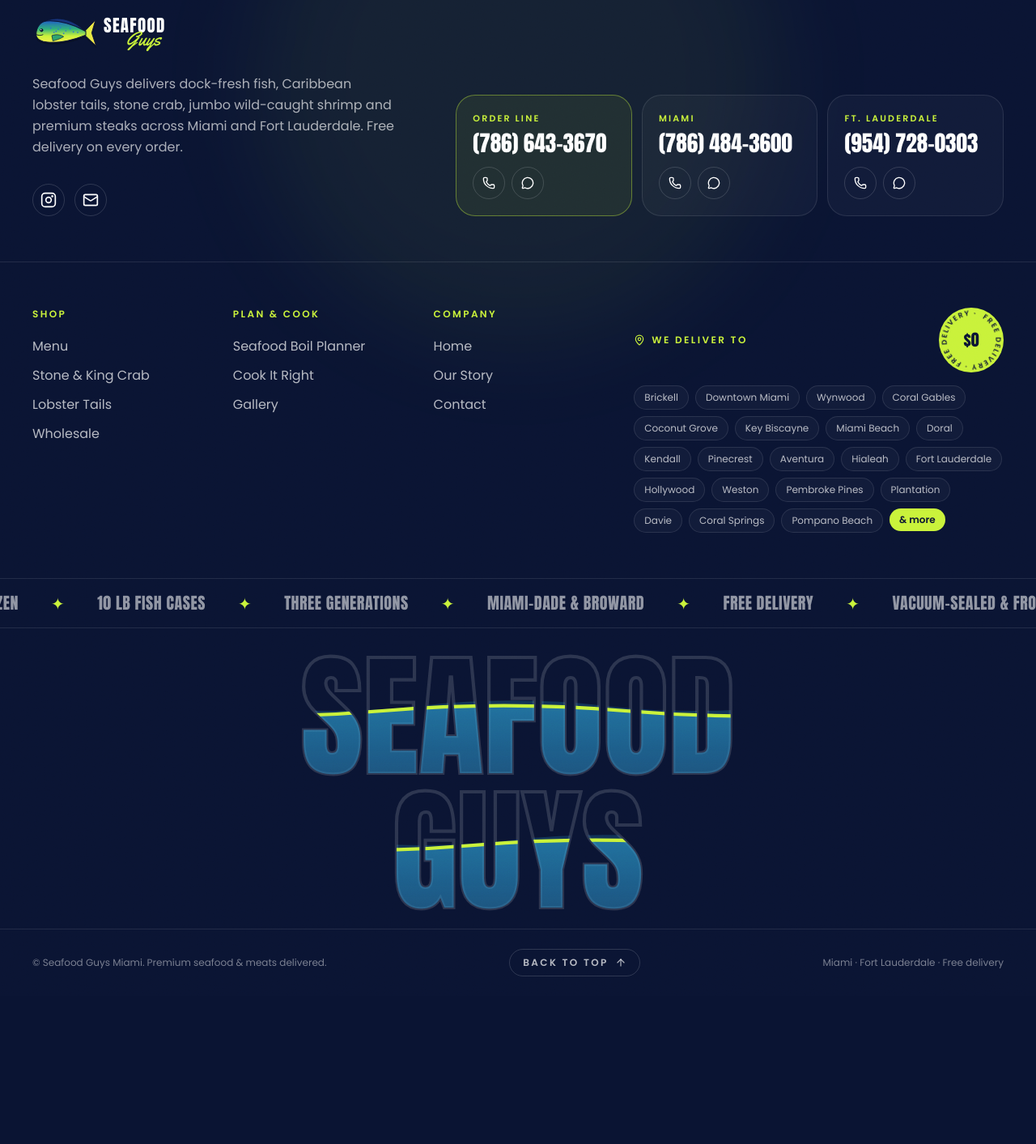
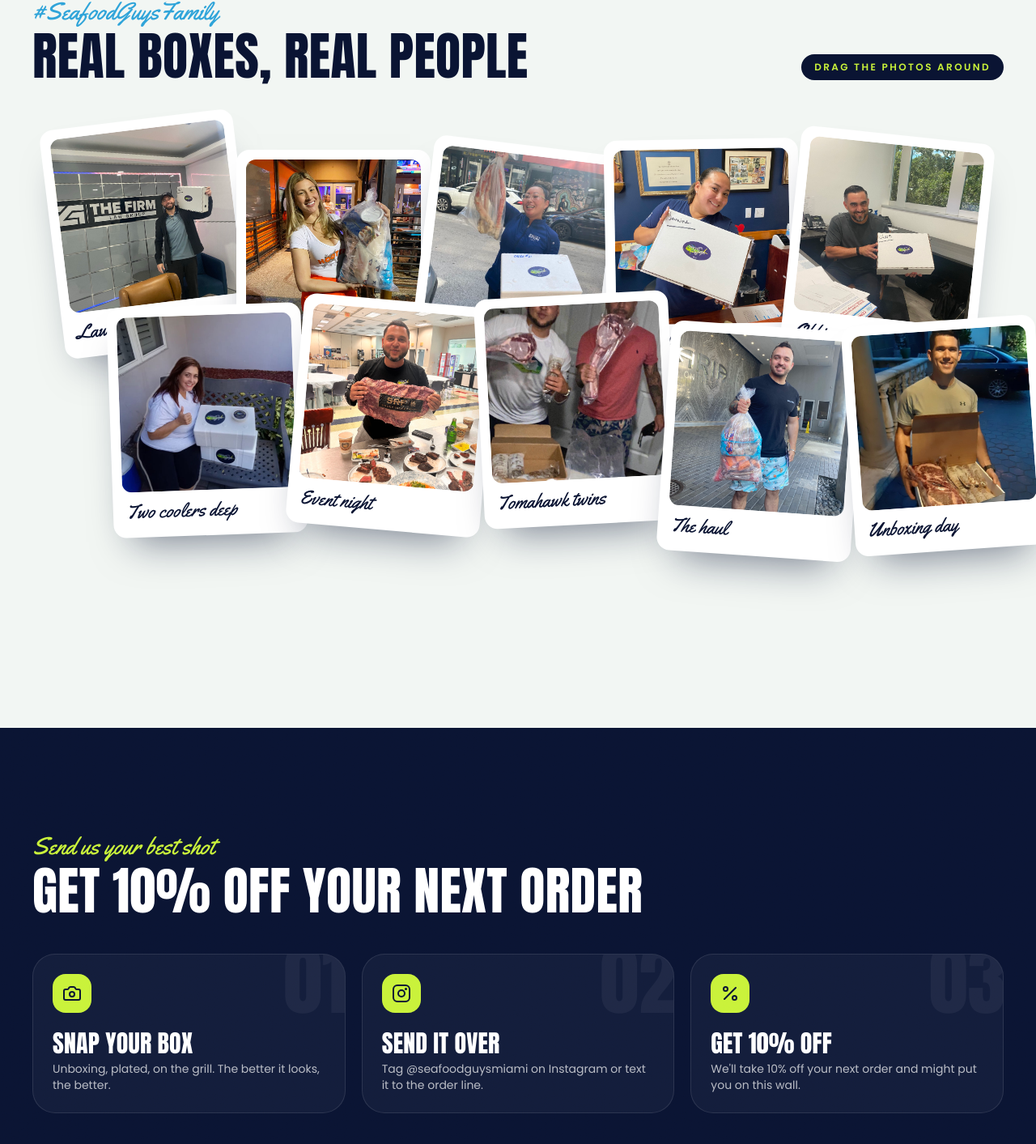
Before and after one commit to hardik-143/seafood-guys, a Next.js app: page /reviews in a window 1280 px wide. Before the commit this address had no page. Shown: the part 808-2221 px from the top of the page at 81% size. Before the commit the page ends 2038 px from the top, so only its background shows below. Built offline with nearby package versions, Linux system fonts and the light colour scheme.

Commit message:
Add wall of fame page with draggable customer polaroids
Co-Authored-By: Claude Opus 5.5 <noreply@anthropic.com>

```diff
--- /dev/null
+++ b/app/reviews/page.tsx
@@ -0,0 +1,111 @@
+import { Camera, MessageCircle, Percent } from "lucide-react";
+import type { Metadata } from "next";
+
+import { Cta } from "@/components/sections/cta";
+import { PageHeader } from "@/components/sections/page-header";
+import { type Polaroid, PolaroidWall } from "@/components/sections/polaroid-wall";
+import { InstagramIcon } from "@/components/ui/instagram-icon";
+import { photos } from "@/content/gallery";
+import { primaryPhone, site } from "@/content/site";
+
+export const metadata: Metadata = {
+  title: "Wall of Fame — Seafood Guys Customers",
+  description:
+    "Offices, chefs and families across Miami and Fort Lauderdale with their Seafood Guys boxes. Send us your best shot and get 10% off your next order.",
+};
+
+/** Short handwritten captions for the customer shots. */
+const captions: Record<string, string> = {
+  "customer-law-firm": "Law firm lunch",
+  "customer-restaurant": "Kitchen restock",
+  "customer-street": "Crab legs, check",
+  "customer-desk": "Desk delivery",
+  "customer-office": "Office drop",
+  "customer-porch": "Two coolers deep",
+  "wagyu-event": "Event night",
+  "tomahawk-crew": "Tomahawk twins",
+  "customer-haul": "The haul",
+  "customer-steak-box": "Unboxing day",
+};
+
+const wall: Polaroid[] = photos
+  .filter((p) => p.tag === "Customers")
+  .map((p) => {
+    const key = p.src.split("/").pop()?.replace(".jpg", "") ?? "";
+    return { src: p.src, alt: p.alt, caption: captions[key] ?? "Seafood Guys" };
+  });
+
+const steps = [
+  { icon: Camera, title: "Snap your box", body: "Unboxing, plated, on the grill. The better it looks, the better." },
+  { icon: InstagramIcon, title: "Send it over", body: "Tag @seafoodguysmiami on Instagram or text it to the order line." },
+  { icon: Percent, title: "Get 10% off", body: "We'll take 10% off your next order and might put you on this wall." },
+];
+
+export default function ReviewsPage() {
+  return (
+    <>
+      <PageHeader
+        image="/media/photos/customer-steak-box.jpg"
+        intro="Law firms, kitchens, porches and parties. The best review is a photo of the box."
+        kicker="Wall of fame"
+        title={
+          <>
+            The <span className="text-lime">family</span> <br /> photo album
+          </>
+        }
+      />
+
+      <section className="container py-20 md:py-28">
+        <div className="flex flex-wrap items-end justify-between gap-4">
+          <div>
+            <p className="font-script text-3xl text-mahi" data-reveal>
+              #SeafoodGuysFamily
+            </p>
+            <h2 className="mt-2 text-[clamp(2.6rem,5vw,4.6rem)] text-abyss" data-reveal>
+              Real boxes, real people
+            </h2>
+          </div>
+          <p className="hidden rounded-full bg-abyss px-4 py-2 font-semibold text-lime text-xs uppercase tracking-[0.2em] lg:block">
+            Drag the photos around
+          </p>
+        </div>
+        <div className="mt-12">
+          <PolaroidWall items={wall} />
+        </div>
+      </section>
+
+      <section className="grain relative bg-abyss py-24 text-white md:py-32">
+        <div className="container">
+          <p className="font-script text-3xl text-lime" data-reveal>
+            Send us your best shot
+          </p>
+          <h2 className="mt-2 max-w-3xl text-[clamp(2.6rem,5vw,4.6rem)]" data-reveal>
+            Get 10% off your next order
+          </h2>
+          <ol className="mt-12 grid gap-5 md:grid-cols-3" data-reveal-group>
+            {steps.map(({ icon: Icon, title, body }, i) => (
+              <li className="relative overflow-hidden rounded-[1.75rem] border border-white/10 bg-white/[0.04] p-6" key={title}>
+                <span className="absolute -top-4 -right-1 font-display text-[6rem] text-white/[0.05] leading-none">0{i + 1}</span>
+                <span className="grid size-12 place-items-center rounded-2xl bg-lime text-abyss">
+                  <Icon className="size-6" />
+                </span>
+                <h3 className="mt-6 text-3xl">{title}</h3>
+                <p className="mt-2 text-sm text-white/70">{body}</p>
+              </li>
+            ))}
+          </ol>
+          <div className="mt-10 flex flex-wrap gap-3" data-reveal>
+            <a className="inline-flex items-center gap-2 rounded-full bg-lime px-6 py-4 font-bold text-abyss uppercase tracking-wide transition hover:bg-white" href={site.instagram} rel="noreferrer" target="_blank">
+              <InstagramIcon className="size-4" /> Tag us on Instagram
+            </a>
+            <a className="inline-flex items-center gap-2 rounded-full border border-white/30 px-6 py-4 font-semibold transition hover:border-lime hover:text-lime" href={`sms:${primaryPhone.tel}?&body=${encodeURIComponent("Here's my Seafood Guys best shot!")}`}>
+              <MessageCircle className="size-4" /> Text your photo
+            </a>
+          </div>
+        </div>
+      </section>
+
+      <Cta />
+    </>
+  );
+}
--- /dev/null
+++ b/components/sections/polaroid-wall.tsx
@@ -0,0 +1,63 @@
+"use client";
+
+import { motion } from "motion/react";
+import Image from "next/image";
+import { useRef } from "react";
+
+export type Polaroid = { src: string; alt: string; caption: string };
+
+/**
+ * Desktop: a scattered pile of polaroids you can drag around the table.
+ * Mobile: a plain grid, so dragging never fights page scroll.
+ */
+export function PolaroidWall({ items }: { items: Polaroid[] }) {
+  const table = useRef<HTMLDivElement>(null);
+
+  return (
+    <>
+      <div className="relative hidden h-[640px] lg:block" ref={table}>
+        {items.map((p, i) => {
+          const col = i % 5;
+          const row = Math.floor(i / 5);
+          const rotate = ((i * 37) % 15) - 7;
+          return (
+            <motion.figure
+              className="absolute w-60 cursor-grab rounded-2xl bg-white p-3 pb-5 shadow-[0_30px_50px_-25px_rgba(10,20,51,0.55)] active:cursor-grabbing"
+              drag
+              dragConstraints={table}
+              dragElastic={0.15}
+              initial={{ opacity: 0, y: 40, rotate }}
+              key={p.src}
+              style={{ left: `${2 + col * 19 + (row % 2) * 6}%`, top: `${row * 34 + ((i * 13) % 7)}%`, zIndex: i }}
+              transition={{ delay: i * 0.05, type: "spring", damping: 18 }}
+              viewport={{ once: true, margin: "-10%" }}
+              whileDrag={{ scale: 1.08, rotate: 0, zIndex: 100 }}
+              whileHover={{ scale: 1.04, rotate: 0 }}
+              whileInView={{ opacity: 1, y: 0, rotate }}
+            >
+              <div className="pointer-events-none relative aspect-square overflow-hidden rounded-xl">
+                <Image alt={p.alt} className="object-cover" draggable={false} fill sizes="240px" src={p.src} />
+              </div>
+              <figcaption className="mt-3 px-1 font-script text-2xl text-abyss leading-none">{p.caption}</figcaption>
+            </motion.figure>
+          );
+        })}
+      </div>
+
+      <div className="grid grid-cols-2 gap-4 sm:grid-cols-3 lg:hidden">
+        {items.map((p, i) => (
+          <figure
+            className="rounded-2xl bg-white p-2 pb-3 shadow-[0_20px_40px_-25px_rgba(10,20,51,0.5)]"
+            key={p.src}
+            style={{ rotate: `${((i * 37) % 7) - 3}deg` }}
+          >
+            <div className="relative aspect-square overflow-hidden rounded-xl">
+              <Image alt={p.alt} className="object-cover" fill sizes="45vw" src={p.src} />
+            </div>
+            <figcaption className="mt-2 px-1 font-script text-abyss text-xl leading-none">{p.caption}</figcaption>
+          </figure>
+        ))}
+      </div>
+    </>
+  );
+}
```
